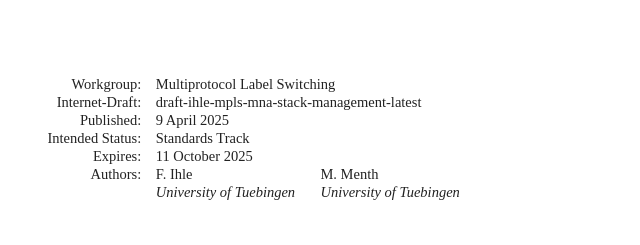
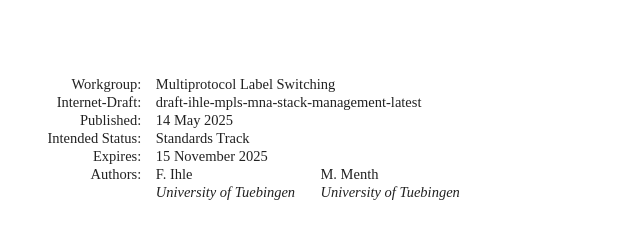
Before and after one commit to uni-tue-kn/draft-ihle-mpls-mna-stack-management, a plain HTML site: page draft-ihle-mpls-mna-stack-management.html in a window 1280 px wide. Shown: the top 245 px of the page, 92-732 px from the left. Drawn offline with Linux system fonts and the light colour scheme; a web font is replaced by a local one.

Commit message:
Script updating gh-pages from cb4044a. [ci skip]

```diff
--- a/draft-ihle-mpls-mna-stack-management.html
+++ b/draft-ihle-mpls-mna-stack-management.html
@@ -20,7 +20,7 @@ The POP-N-LSE operation removes a specified number of LSEs facilitating mechanis
 <meta content="draft-ihle-mpls-mna-stack-management-latest" name="ietf.draft">
 <!-- Generator version information:
   xml2rfc 3.28.1
-    Python 3.12.9
+    Python 3.12.10
     ConfigArgParse 1.7
     google-i18n-address 3.1.1
     intervaltree 3.1.0
@@ -1050,11 +1050,11 @@ svg :is([fill="white"], [fill^="#fff"]) {
 <thead><tr>
 <td class="left">Internet-Draft</td>
 <td class="center">MNAMGMT</td>
-<td class="right">April 2025</td>
+<td class="right">May 2025</td>
 </tr></thead>
 <tfoot><tr>
 <td class="left">Ihle &amp; Menth</td>
-<td class="center">Expires 11 October 2025</td>
+<td class="center">Expires 15 November 2025</td>
 <td class="right">[Page]</td>
 </tr></tfoot>
 </table>
@@ -1067,12 +1067,12 @@ svg :is([fill="white"], [fill^="#fff"]) {
 <dd class="internet-draft">draft-ihle-mpls-mna-stack-management-latest</dd>
 <dt class="label-published">Published:</dt>
 <dd class="published">
-<time datetime="2025-04-09" class="published">9 April 2025</time>
+<time datetime="2025-05-14" class="published">14 May 2025</time>
     </dd>
 <dt class="label-intended-status">Intended Status:</dt>
 <dd class="intended-status">Standards Track</dd>
 <dt class="label-expires">Expires:</dt>
-<dd class="expires"><time datetime="2025-10-11">11 October 2025</time></dd>
+<dd class="expires"><time datetime="2025-11-15">15 November 2025</time></dd>
 <dt class="label-authors">Authors:</dt>
 <dd class="authors">
 <div class="author">
@@ -1129,7 +1129,7 @@ The POP-N-LSE operation removes a specified number of LSEs facilitating mechanis
         time. It is inappropriate to use Internet-Drafts as reference
         material or to cite them other than as "work in progress."<a href="#section-boilerplate.1-3" class="pilcrow">¶</a></p>
 <p id="section-boilerplate.1-4">
-        This Internet-Draft will expire on 11 October 2025.<a href="#section-boilerplate.1-4" class="pilcrow">¶</a></p>
+        This Internet-Draft will expire on 15 November 2025.<a href="#section-boilerplate.1-4" class="pilcrow">¶</a></p>
 </section>
 </div>
 <div id="copyright">
```
Also changed, not shown: draft-ihle-mpls-mna-stack-management.txt.
